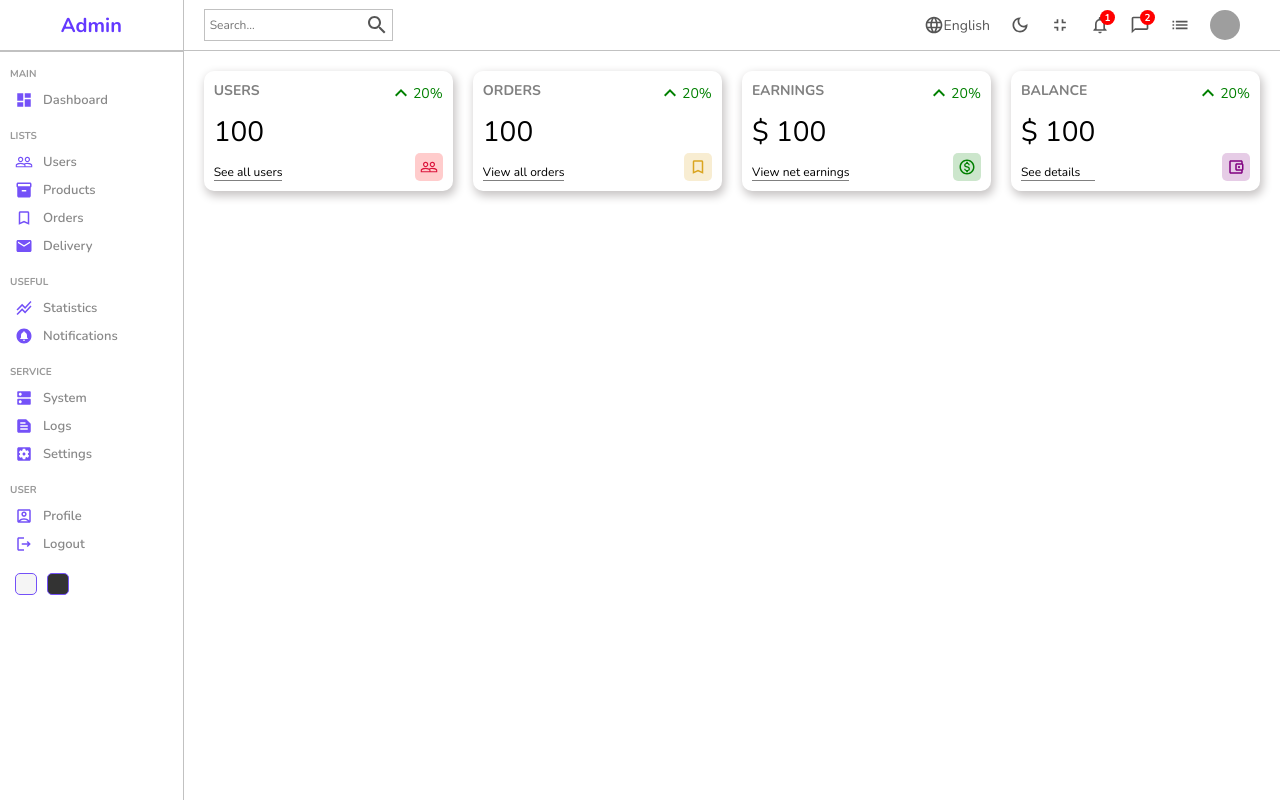
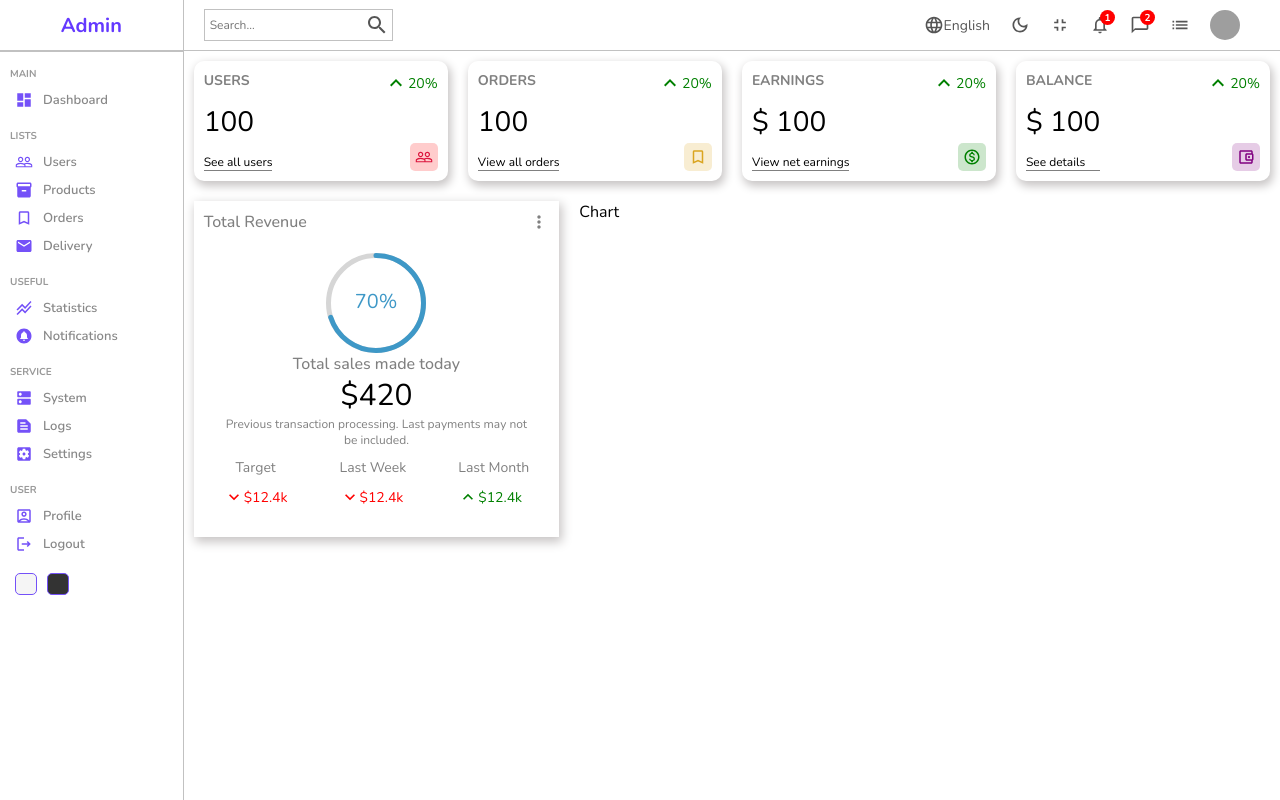
Before and after one commit to dariusz75/music-collection-catalogue, a React (Create React App) app: page / in a window 1280 px wide. Built offline with nearby package versions, Linux system fonts and the light colour scheme; grey boxes are pictures that could not be loaded.

Commit message:
chart added

```diff
--- a/package.json
+++ b/package.json
@@ -11,6 +11,7 @@
     "@testing-library/react": "^13.4.0",
     "@testing-library/user-event": "^13.5.0",
     "react": "^18.2.0",
+    "react-circular-progressbar": "^2.1.0",
     "react-dom": "^18.2.0",
     "react-router-dom": "^6.3.0",
     "react-scripts": "5.0.1",
--- /dev/null
+++ b/src/components/chart/Chart.jsx
@@ -0,0 +1,7 @@
+import './chart.scss';
+
+const Chart = () => {
+  return <div className="chart">Chart</div>
+};
+
+export default Chart;
--- /dev/null
+++ b/src/components/chart/chart.scss
@@ -0,0 +1,3 @@
+.chart {
+  flex: 4;
+}
--- /dev/null
+++ b/src/components/featured/Featured.jsx
@@ -0,0 +1,57 @@
+import './featured.scss';
+import 'react-circular-progressbar/dist/styles.css';
+
+import { CircularProgressbar } from 'react-circular-progressbar';
+import MoreVertIcon from '@mui/icons-material/MoreVert';
+import KeyboardArrowUpOutlinedIcon from '@mui/icons-material/KeyboardArrowUpOutlined';
+import KeyboardArrowDownIcon from '@mui/icons-material/KeyboardArrowDown';
+
+const Featured = () => {
+  return <div className="featured">
+    <div className="top">
+      <h1 className="title">Total Revenue</h1>
+      <MoreVertIcon fontSize='small' />
+    </div>
+    <div className="bottom">
+      <div className="featuredChart">
+        <CircularProgressbar value={70} text="70%" strokeWidth={5} />
+      </div>
+      <p className='title'>Total sales made today</p>
+      <p className='amount'>$420</p>
+      <p className='desc'>
+        Previous transaction processing. Last payments may not be included.
+      </p>
+      <div className="summary">
+        <div className="item">
+          <div className="item-title">Target</div>
+          <div className="item-result negative">
+            <KeyboardArrowDownIcon fontSize="small" />
+            <div className="result-amount">
+              $12.4k
+            </div>
+          </div>
+        </div>
+        <div className="item">
+          <div className="item-title">Last Week</div>
+          <div className="item-result negative">
+            <KeyboardArrowDownIcon fontSize="small" />
+            <div className="result-amount">
+              $12.4k
+            </div>
+          </div>
+        </div>
+        <div className="item">
+          <div className="item-title">Last Month</div>
+          <div className="item-result positive">
+            <KeyboardArrowUpOutlinedIcon fontSize="small" />
+            <div className="result-amount">
+              $12.4k
+            </div>
+          </div>
+        </div>
+      </div>
+    </div>
+  </div>
+};
+
+export default Featured;
--- /dev/null
+++ b/src/components/featured/featured.scss
@@ -0,0 +1,81 @@
+.featured {
+  padding: 10px;
+  flex: 2;
+  box-shadow: 2px 4px 10px 1px #c7c4c4;
+  -webkit-box-shadow: 2px 4px 10px 1px #c7c4c4;
+
+  .top {
+    display: flex;
+    align-items: center;
+    justify-content: space-between;
+    color: grey;
+
+    .title {
+      font-size: 16px;
+      font-weight: 500;
+    }
+  }
+
+  .bottom {
+    padding: 20px;
+    display: flex;
+    flex-direction: column;
+    justify-content: center;
+    align-items: center;
+    gap: 15;
+
+    .featuredChart {
+      width: 100px;
+      height: 100px;
+    }
+
+    .title {
+      font-weight: 500;
+      color: gray;
+    }
+
+    .amount {
+      font-size: 30px;
+    }
+
+    .desc {
+      font-weight: 300;
+      font-size: 12px;
+      color: gray;
+      text-align: center;
+    }
+
+    .summary {
+      display: flex;
+      margin-top: 10px;
+      width: 100%;
+      align-items: center;
+      justify-content: space-between;
+
+      .item {
+        text-align: center;
+
+        .item-title {
+          font-size: 14px;
+          color: gray;
+        }
+
+        .item-result {
+          display: flex;
+          align-items: center;
+          margin-top: 10px;
+          font-size: 14px;
+
+          &.positive {
+            color: green;
+          }
+
+          &.negative {
+            color: red;
+          }
+        }
+      }
+    }
+  }
+
+}
--- a/src/pages/home/Home.jsx
+++ b/src/pages/home/Home.jsx
@@ -1,6 +1,8 @@
 import Sidebar from '../../components/sidebar/Sidebar'
 import Navbar from '../../components/navbar/Navbar'
 import Widget from '../../components/widget/Widget';
+import Featured from '../../components/featured/Featured';
+import Chart from '../../components/chart/Chart';
 
 import './home.scss';
 
@@ -15,6 +17,10 @@
           <Widget type="earning" />
           <Widget type="balance" />
         </div>
+        <div className="charts">
+          <Featured />
+          <Chart />
+        </div>
       </div>
     </div>
 };
--- a/src/pages/home/home.scss
+++ b/src/pages/home/home.scss
@@ -3,11 +3,17 @@
 
     .home-container {
       flex: 6;
+
+      .widgets, .charts {
+        display: flex;
+        padding: 10px;
+        gap: 20px;
+      }
     }
 
-    .widgets {
-      display: flex;
-      padding: 20px;
-      gap: 20px;
+    .charts {
+      padding: 5px 20px;
     }
+
+
 };
```
Also changed, not shown: 1 other file (tests, documents, lock files or other folders).
